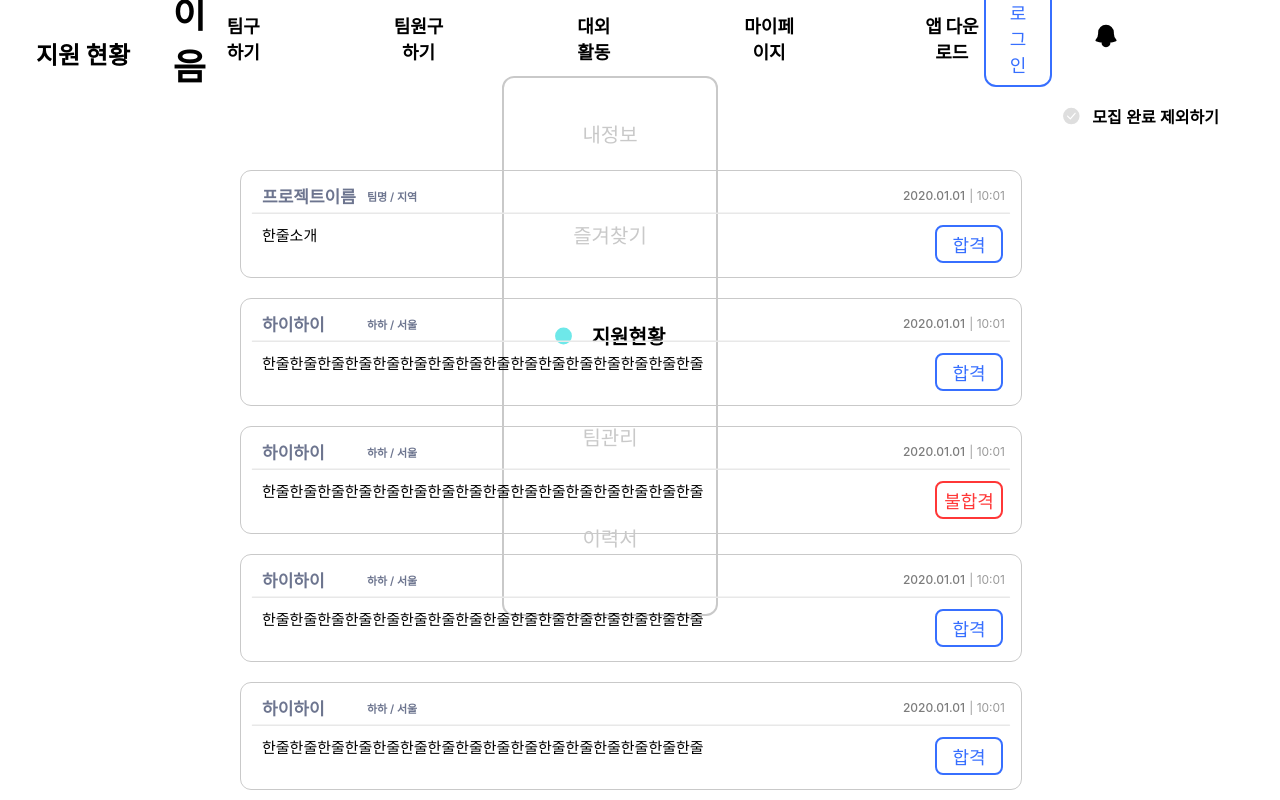
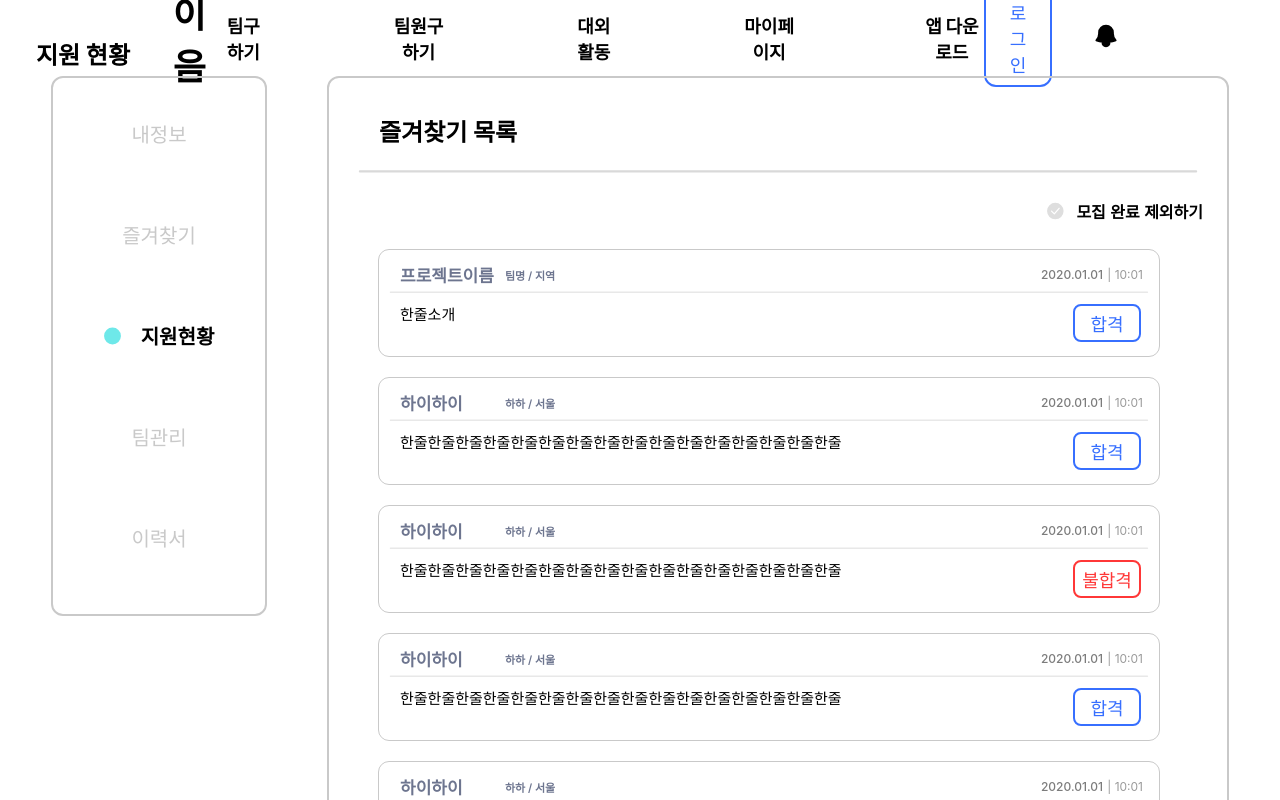
Before and after one commit to Alpha-e-Um/Frontend, a React (Create React App) app: page /mypage/support in a window 1280 px wide. Shown: the top 800 px of the page. Built offline with nearby package versions, Linux system fonts and the light colour scheme; no server answers.

Commit message:
feature. 지원현황 코드 정리

```diff
--- a/src/components/MyPage/MyFavorites/styles.js
+++ b/src/components/MyPage/MyFavorites/styles.js
@@ -2,7 +2,7 @@ import styled from "styled-components";
 
 export const Container = styled.div`
   width: 898px;
-  border: solid;
+  border: 2px solid;
   border-color: #c9c9c9;
   border-radius: 12px;
   display: flex;
--- a/src/components/MyPage/MyInfo/styles.js
+++ b/src/components/MyPage/MyInfo/styles.js
@@ -2,7 +2,7 @@ import styled from "styled-components";
 
 export const Container = styled.div`
   width: 898px;
-  border: solid;
+  border: 2px solid;
   border-color: #c9c9c9;
   border-radius: 12px;
   display: flex;
--- /dev/null
+++ b/src/components/MyPage/MySupport/mySupport.js
@@ -0,0 +1,51 @@
+import { useState } from "react";
+import {
+  Container,
+  Title,
+  Completed,
+  CompletedLabel,
+  CardContainter,
+} from "./styles";
+import { ReactComponent as CheckCircleOff } from "../../../assets/myPage/CheckCircleOff.svg";
+import { ReactComponent as CheckCircleOn } from "../../../assets/myPage/CheckCircleOn.svg";
+import MySupportCard from "../../MyPageCard/MySupportCard/mySupportCard";
+import supportTestData from "../../../api/testDummyData/supportTestData";
+import { ReactComponent as Line } from "../../../assets/myPage/myInfoVector1.svg";
+
+const MySupport = (props) => {
+  const [isCompleted, setIsCompleted] = useState(false);
+
+  const CompletedSetting = () => {
+    setIsCompleted(!isCompleted);
+  };
+  return (
+    <Container>
+      <Title>즐겨찾기 목록</Title>
+      <Line
+        style={{ marginTop: "22px", marginLeft: "auto", marginRight: "auto" }}
+      />
+
+      <div
+        style={{
+          marginTop: "25px",
+          width: "98%",
+          display: "flex",
+          justifyContent: "flex-end",
+        }}
+      >
+        <Completed onClick={CompletedSetting}>
+          {isCompleted ? <CheckCircleOn /> : <CheckCircleOff />}
+          <CompletedLabel>모집 완료 제외하기</CompletedLabel>
+        </Completed>
+      </div>
+
+      <CardContainter>
+        {supportTestData.map((item) => (
+          <MySupportCard data={item} />
+        ))}
+      </CardContainter>
+    </Container>
+  );
+};
+
+export default MySupport;
--- a/src/components/MySupport/styles.js
+++ b/src/components/MyPage/MySupport/styles.js
@@ -1,9 +1,23 @@
 import styled from "styled-components";
 
+export const Container = styled.div`
+  width: 898px;
+  border: 2px solid;
+  border-color: #c9c9c9;
+  border-radius: 12px;
+  display: flex;
+  flex-direction: column;
+  align-items: flex-start;
+`;
+
+export const Title = styled.label`
+  margin-top: 35px;
+  margin-left: 50px;
+  font-size: 24px;
+  font-weight: 700;
+`;
+
 export const Completed = styled.button`
-  position: absolute;
-  right: 55px;
-  top: 103px;
   border: none;
   background-color: #ffffff;
   display: flex;
@@ -19,11 +33,11 @@ export const CompletedLabel = styled.label`
 `;
 
 export const CardContainter = styled.div`
-  position: absolute;
-  top: 170px;
-  left: 50%;
+  margin-top: 25px;
+  margin-left: auto;
+  margin-right: auto;
+  margin-bottom: 100px;
   width: 800px;
-  transform: translateX(-50%);
   height: 670px;
   display: grid;
   flex-direction: column;
--- a/src/components/MySupport/mySupport.js
+++ /dev/null
@@ -1,29 +0,0 @@
-import { useState } from "react";
-import { Completed, CompletedLabel, CardContainter } from "./styles";
-import { ReactComponent as CheckCircleOff } from "../../assets/myPage/CheckCircleOff.svg";
-import { ReactComponent as CheckCircleOn } from "../../assets/myPage/CheckCircleOn.svg";
-import MySupportCard from "../MyPageCard/MySupportCard/mySupportCard";
-import supportTestData from "../../api/testDummyData/supportTestData";
-
-const MySupport = (props) => {
-  const [isCompleted, setIsCompleted] = useState(false);
-
-  const CompletedSetting = () => {
-    setIsCompleted(!isCompleted);
-  };
-  return (
-    <div>
-      <Completed onClick={CompletedSetting}>
-        {isCompleted ? <CheckCircleOn /> : <CheckCircleOff />}
-        <CompletedLabel>모집 완료 제외하기</CompletedLabel>
-      </Completed>
-      <CardContainter>
-        {supportTestData.map((item) => (
-          <MySupportCard data={item} />
-        ))}
-      </CardContainter>
-    </div>
-  );
-};
-
-export default MySupport;
--- a/src/pages/MyPage/myPage.js
+++ b/src/pages/MyPage/myPage.js
@@ -5,7 +5,7 @@ import Navigation from "../../components/Navigation/navigation";
 import MyPageSideBar from "../../components/MyPage/MyPageSideBar/myPageSideBar";
 import MyInfo from "../../components/MyPage/MyInfo/myInfo";
 import MyFavorites from "../../components/MyPage/MyFavorites/myFavorites";
-import MySupport from "../../components/MySupport/mySupport";
+import MySupport from "../../components/MyPage/MySupport/mySupport";
 import MyTeam from "../../components/MyTeam/myTeam";
 import MyTeamPage from "../../components/MyTeamPage/myTeamPage";
 import MyResume from "../../components/MyResume/myResume";
```
